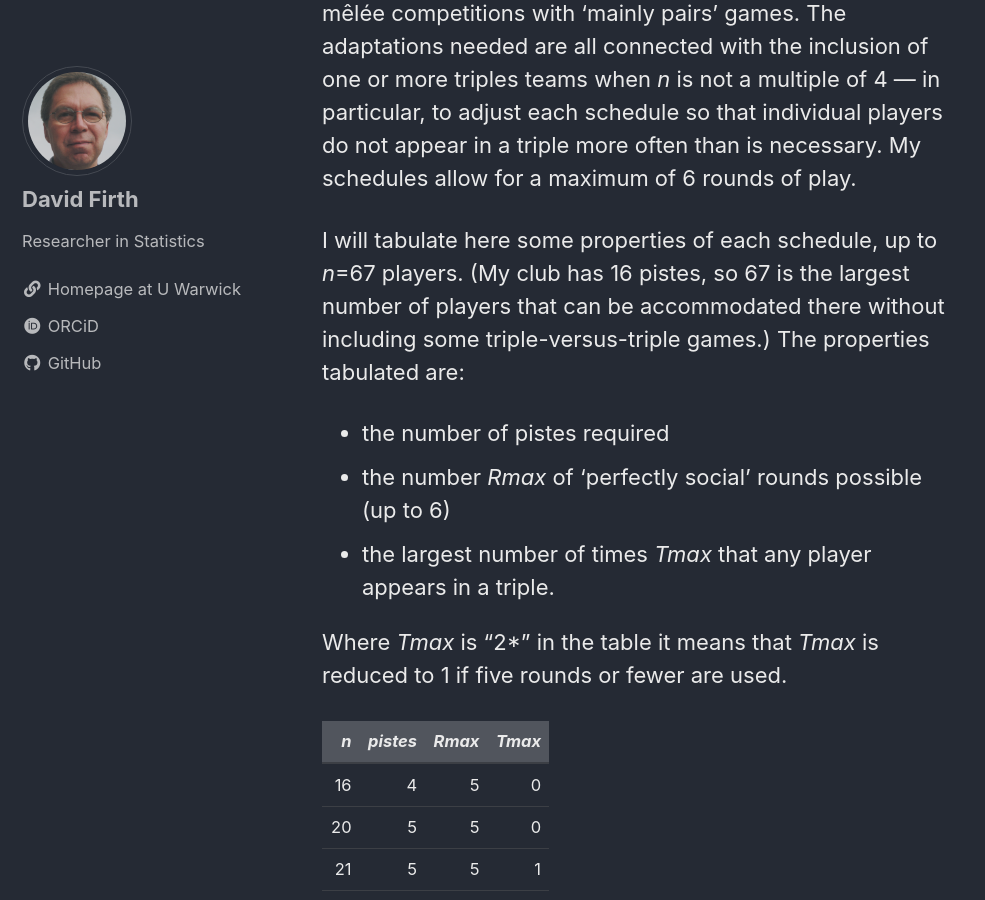
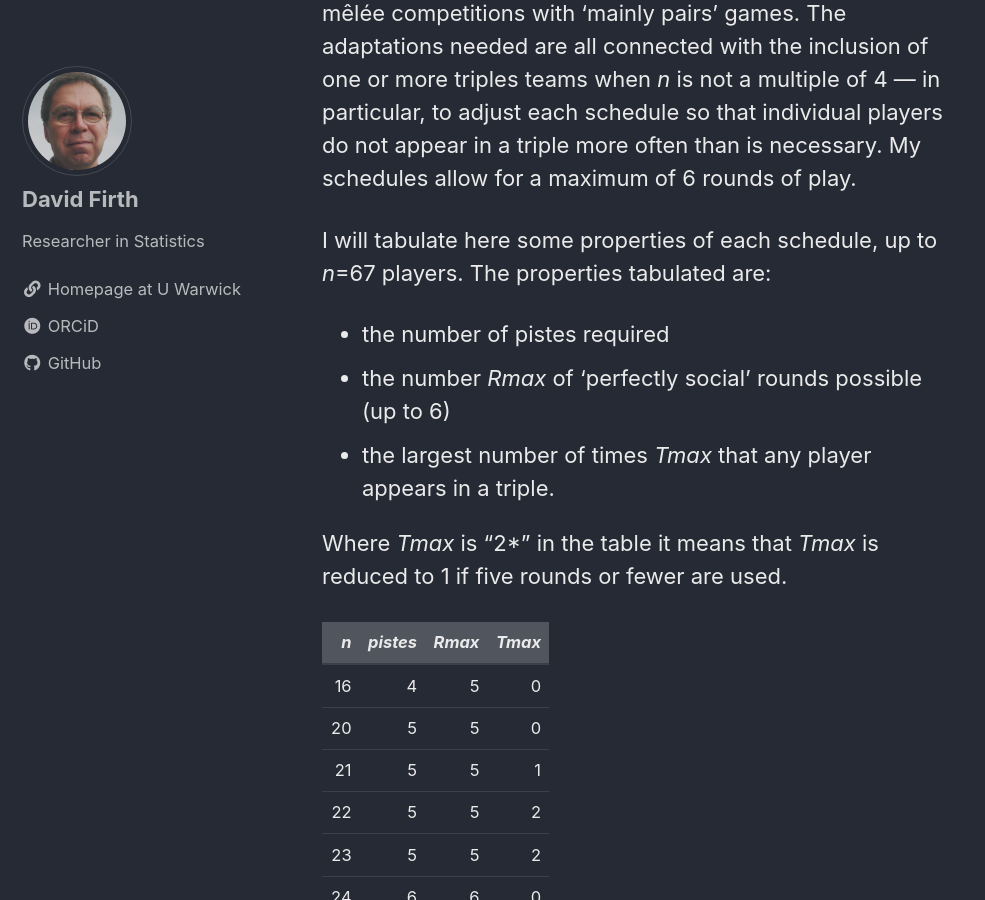
Before and after one commit to DavidFirth/blog, a Jekyll site: the page built from docs/_posts/2026-09-07-mellyshed.md, in a window 1280 px wide and 900 px high, scrolled down 2348 px. Shown: the whole window, without its empty margins (0-985 px from the left). Built offline with Jekyll 4.4.1, drawn with Linux system fonts in a browser that asks for light colours; cached includes are drawn as plain includes; comment, search, counter and statistics services are not loaded; some of the changed text lies outside the part shown.

```diff
--- a/docs/_posts/2026-09-07-mellyshed.md
+++ b/docs/_posts/2026-09-07-mellyshed.md
@@ -28,7 +28,7 @@
 
 That work is accompanied by an online tool, [BoRAT](https://alicemiller2.github.io/borat_git_pages), and it is the output from that tool that I adapt here for pétanque mêlée competitions with 'mainly pairs' games.  The adaptations needed are all connected with the inclusion of one or more triples teams when _n_ is not a multiple of 4 --- in particular, to adjust each schedule so that individual players do not appear in a triple more often than is necessary. My schedules allow for a maximum of 6 rounds of play.
 
-I will tabulate here some properties of each schedule, up to _n_=67 players.  (My club has 16 pistes, so 67 is the largest number of players that can be accommodated there without including some triple-versus-triple games.)  The properties tabulated are:
+I will tabulate here some properties of each schedule, up to _n_=67 players.  The properties tabulated are:
 
 - the number of pistes required
 - the number _Rmax_ of 'perfectly social' rounds possible (up to 6)
```
Also changed, not shown: other parts of docs/_posts/2026-09-07-mellyshed.md (+1 -0 lines).
